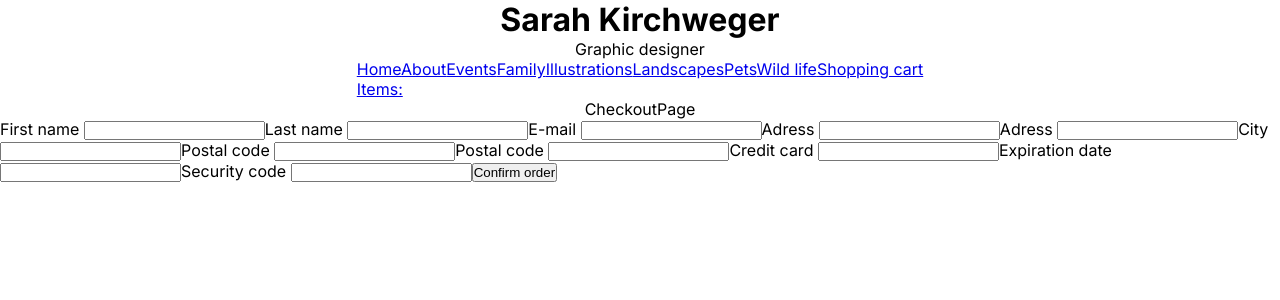
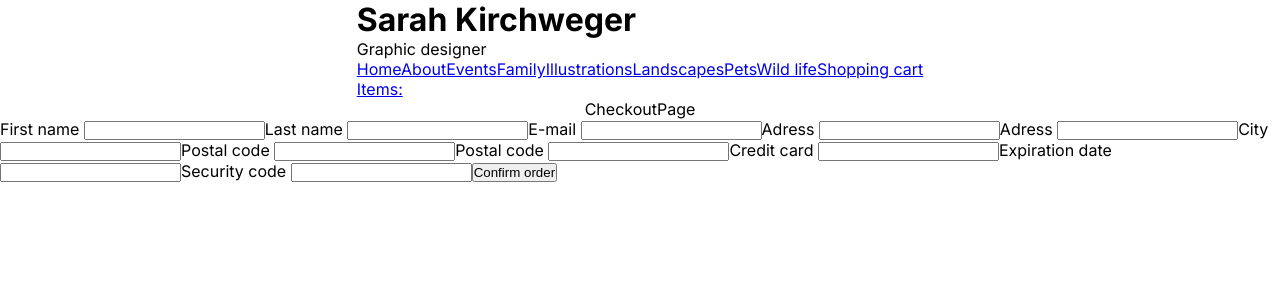
Before and after one commit to Gilsabo/nejxt.js-ecommerce-store, a Next.js app: page /checkout in a window 1280 px wide. Shown: the top 300 px of the page. Built offline with nearby package versions, Linux system fonts and the light colour scheme; no server answers.

Commit message:
Add divs to better style the nav

```diff
--- a/app/layout.js
+++ b/app/layout.js
@@ -26,8 +26,11 @@ export default function RootLayout({ children }) {
   return (
     <html lang="en">
       <body className={inter.className}>
+        <div>
+          <div>
             <h1>Sarah Kirchweger</h1>
             <p>Graphic designer</p>
+          </div>
           <nav>
             <Link href="/">Home</Link>
             <Link href="/about">About</Link>
@@ -40,13 +43,14 @@ export default function RootLayout({ children }) {
             <Link href="/cart">Shopping cart</Link>
             <header data-test-id="cart-link">
               <Link data-test-id="cart-link" href="/cart">
-              Items:{' '}
+                Items:
                 {numberOfItems ?? (
                   <span data-test-id="cart-count">{numberOfItems}</span>
                 )}
               </Link>
             </header>
           </nav>
+        </div>
         {children}
       </body>
     </html>
```
Lines whose indentation alone changed are shown as unchanged.
